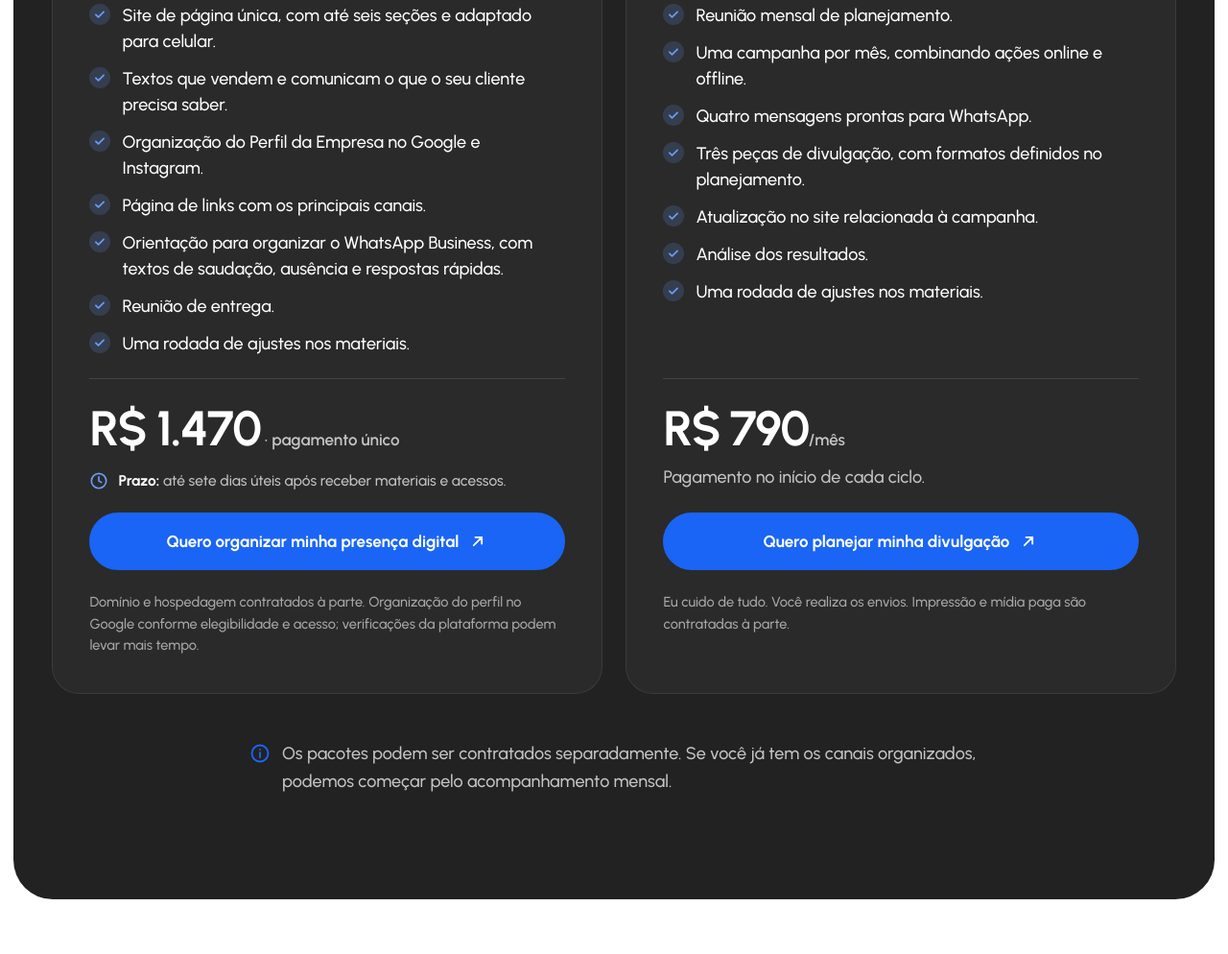
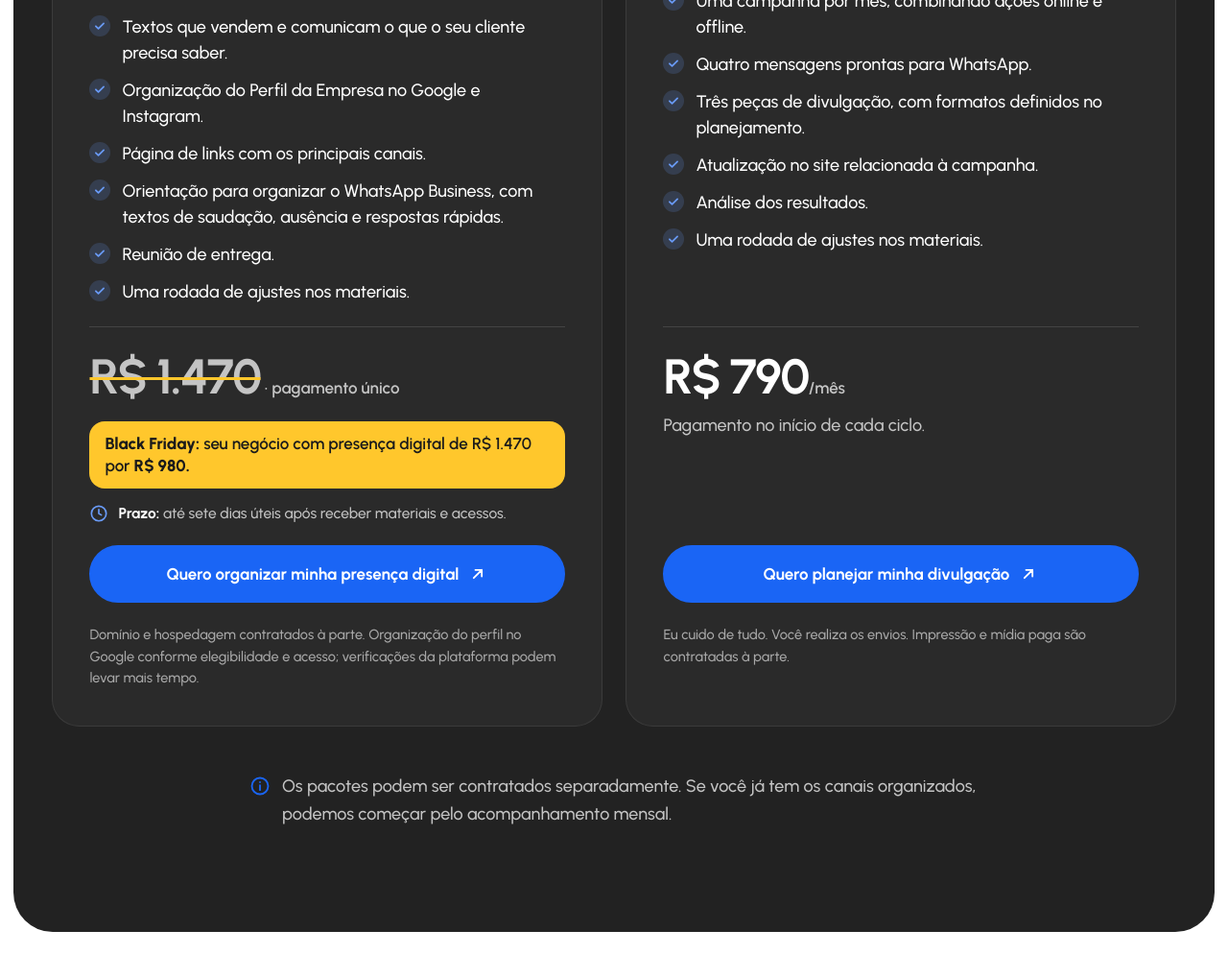
Before and after one commit to magnirostris/site-vinicius-almeida, a plain HTML site: page site/index.html in a window 1280 px wide. Shown: the part 1568-2562 px from the top of the page at 96% size. Drawn offline with Linux system fonts and the light colour scheme.

Commit message:
Move a oferta de Black Friday do topo para o pacote Presença Digital
Faixa amarela abaixo da linha do preço, com o preço antigo riscado.
O aviso do topo volta a ficar desligado.

Co-Authored-By: Claude Sonnet 5.5 <noreply@anthropic.com>

```diff
--- a/site/assets/css/styles.css
+++ b/site/assets/css/styles.css
@@ -11,6 +11,7 @@
   --accent-strong: #1A65F5;   /* botões com texto branco e detalhes pequenos sobre fundo claro */
   --accent-deep: #1551C4;     /* hover dos botões */
   --accent-soft: #6A9BF8;     /* ícones, detalhes pequenos e contorno de foco sobre o grafite (5,2:1) */
+  --yellow: #FFC72C;          /* destaque da oferta de Black Friday (13:1 com o texto escuro) */
   --ink: #1B1B1B;
   --ink-soft: #474747;
   --muted: #5E5E5E;
@@ -603,6 +604,29 @@ strong { font-weight: 700; }
   font-weight: 700;
   letter-spacing: -0.03em;
 }
+/* Preço antigo, riscado durante a oferta */
+.price__value--old {
+  color: var(--on-dark-soft);
+  text-decoration: line-through;
+  text-decoration-thickness: 3px;
+  text-decoration-color: var(--yellow);
+}
+
+/* Faixa amarela da oferta, logo abaixo da linha do preço */
+.offer {
+  margin-top: 10px;
+  padding: 12px 16px;
+  border-radius: 16px;
+  background: var(--yellow);
+  color: var(--ink);
+  font-size: 1.0625rem;
+  font-weight: 600;
+  line-height: 1.35;
+  text-wrap: pretty;
+}
+.offer strong { font-weight: 800; }
+.offer__new { white-space: nowrap; }
+
 .price__unit {
   color: var(--on-dark-soft);
   font-size: 1.0625rem;
--- a/site/assets/js/config.js
+++ b/site/assets/js/config.js
@@ -34,10 +34,10 @@ window.SITE_CONFIG = {
    *   ate:       último dia do aviso, no formato AAAA-MM-DD (opcional). Depois dele, o aviso some sozinho.
    */
   avisoTopo: {
-    ativo: true,
-    texto: "Black Friday: seu negócio com presença digital de R$ 1.470 por R$ 980.",
-    textoLink: "Ver o pacote",
-    link: "#pacotes",
+    ativo: false,
+    texto: "",
+    textoLink: "",
+    link: "",
     ate: "",
   },
 
--- a/site/index.html
+++ b/site/index.html
@@ -154,7 +154,9 @@
               </ul>
             </div>
             <div class="package__pricing">
-              <p class="price"><span class="price__value">R$ 1.470</span> <span class="price__unit price__unit--stack"><span class="price__sep">· </span>pagamento único</span></p>
+              <p class="price"><s class="price__value price__value--old"><span class="sr-only">Preço antigo: </span>R$ 1.470</s> <span class="price__unit price__unit--stack"><span class="price__sep">· </span>pagamento único</span></p>
+              <!-- Oferta de Black Friday: para encerrar a campanha, apague este parágrafo e o "price__value--old" acima. -->
+              <p class="offer"><strong>Black Friday:</strong> seu negócio com presença digital de R$&nbsp;1.470 por <strong class="offer__new">R$&nbsp;980.</strong></p>
               <p class="package__meta">
                 <svg class="icon" aria-hidden="true" focusable="false"><use href="#i-clock"/></svg>
                 <span><strong>Prazo:</strong> até sete dias úteis após receber materiais e acessos.</span>
```
Also changed, not shown: 1 other file.
